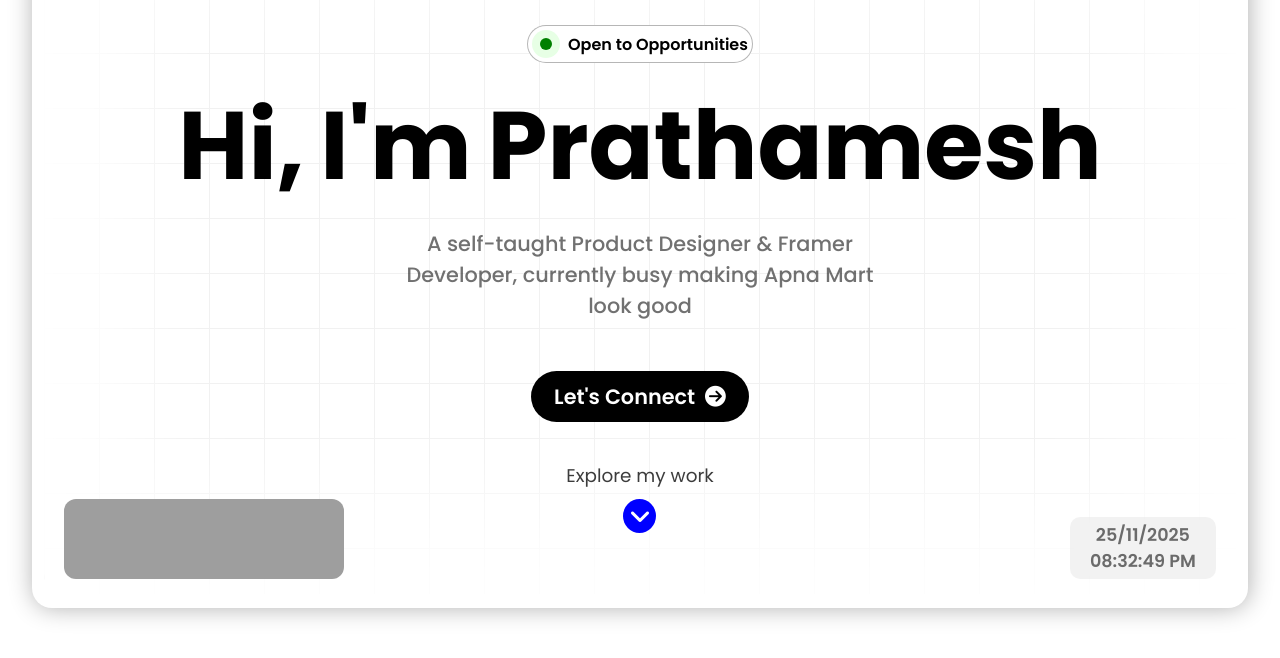
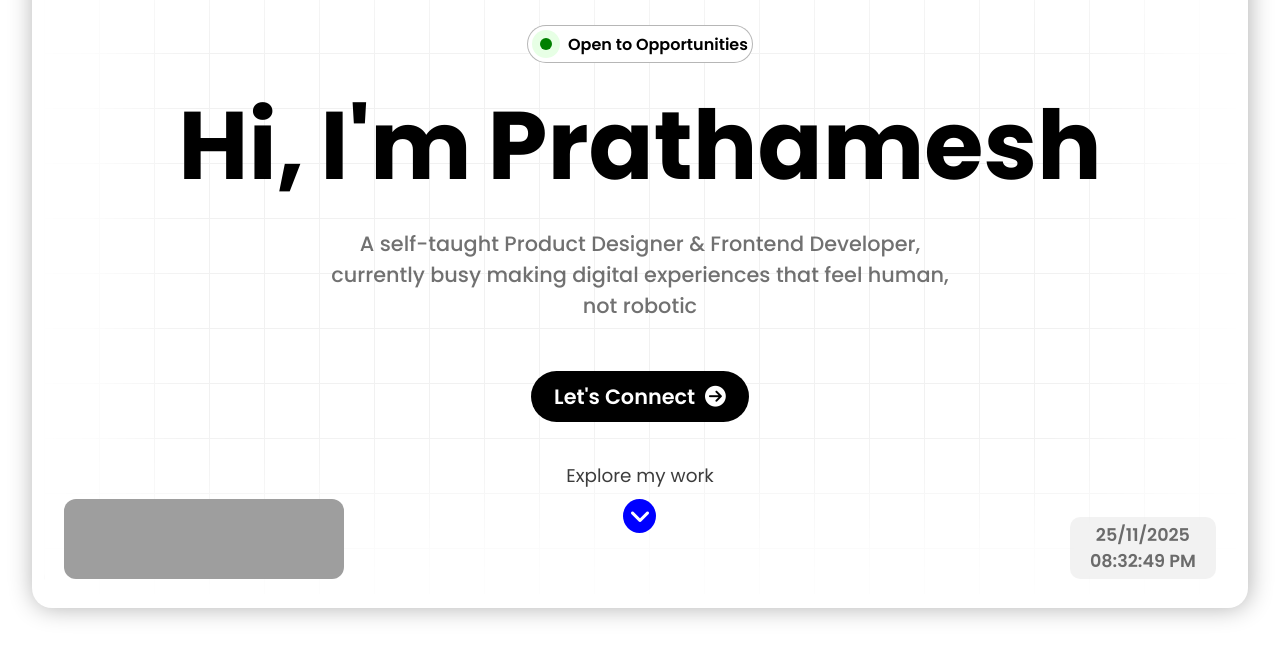
Before and after one commit to PrathameshChaughule/Portfolio_HCJ, a plain HTML site: page index.html in a window 1280 px wide. Shown: the part 142-800 px from the top of the page. Drawn offline with Linux system fonts and the light colour scheme; grey boxes are pictures that could not be loaded.

Commit message:
first commit

```diff
--- a/index.html
+++ b/index.html
@@ -97,8 +97,8 @@
         </div>
         <div class="disc">
           <span
-            >A self-taught Product Designer & Framer Developer, currently busy
-            making Apna Mart look good</span
+            >A self-taught Product Designer & Frontend Developer, currently busy
+            making digital experiences that feel human, not robotic</span
           >
         </div>
         <a
--- a/style.css
+++ b/style.css
@@ -268,7 +268,7 @@
 
 
 .disc{
-    width: 40vw;
+    width: 50vw;
     text-align: center;
     font-size: 1.3rem;
     font-weight: 500;
```
